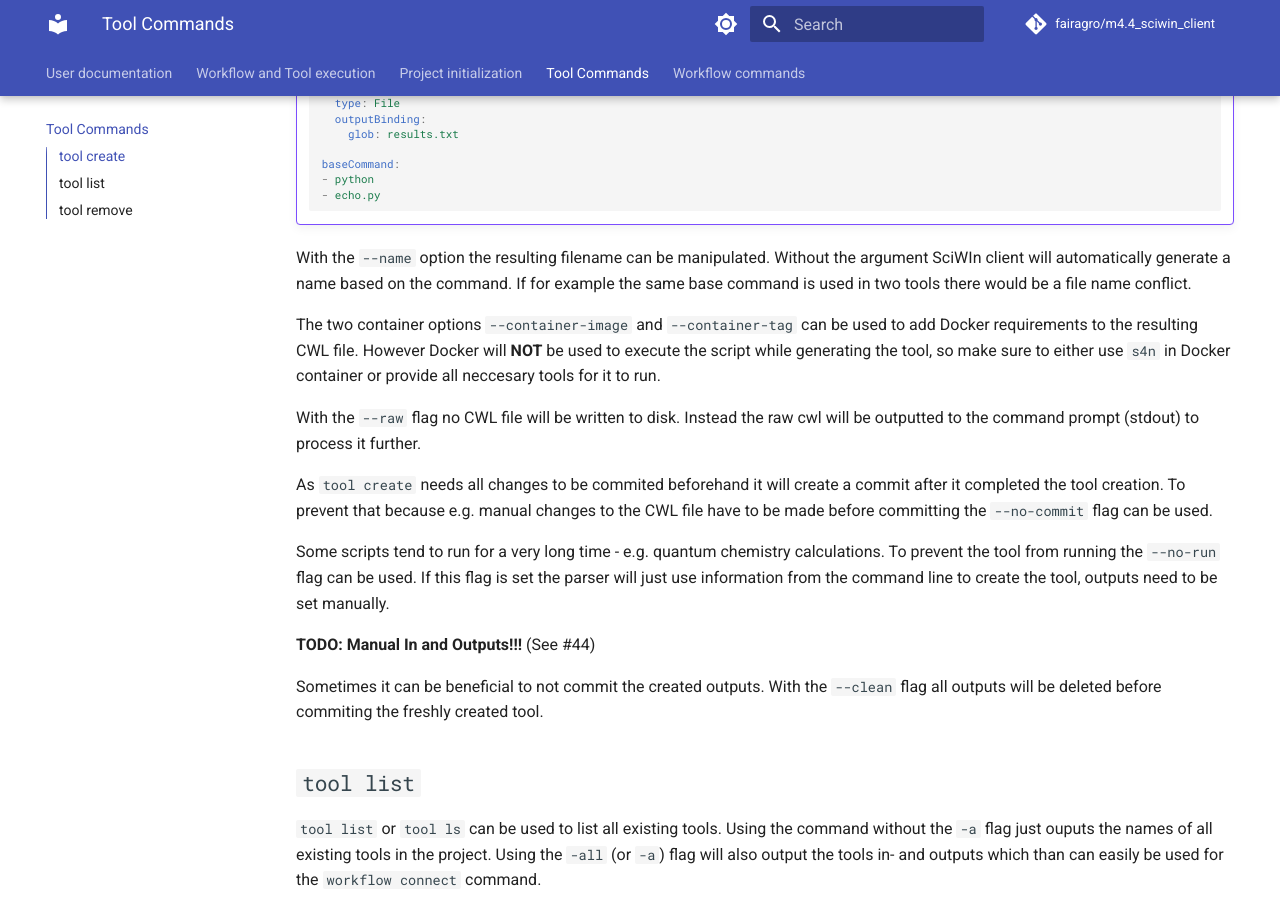
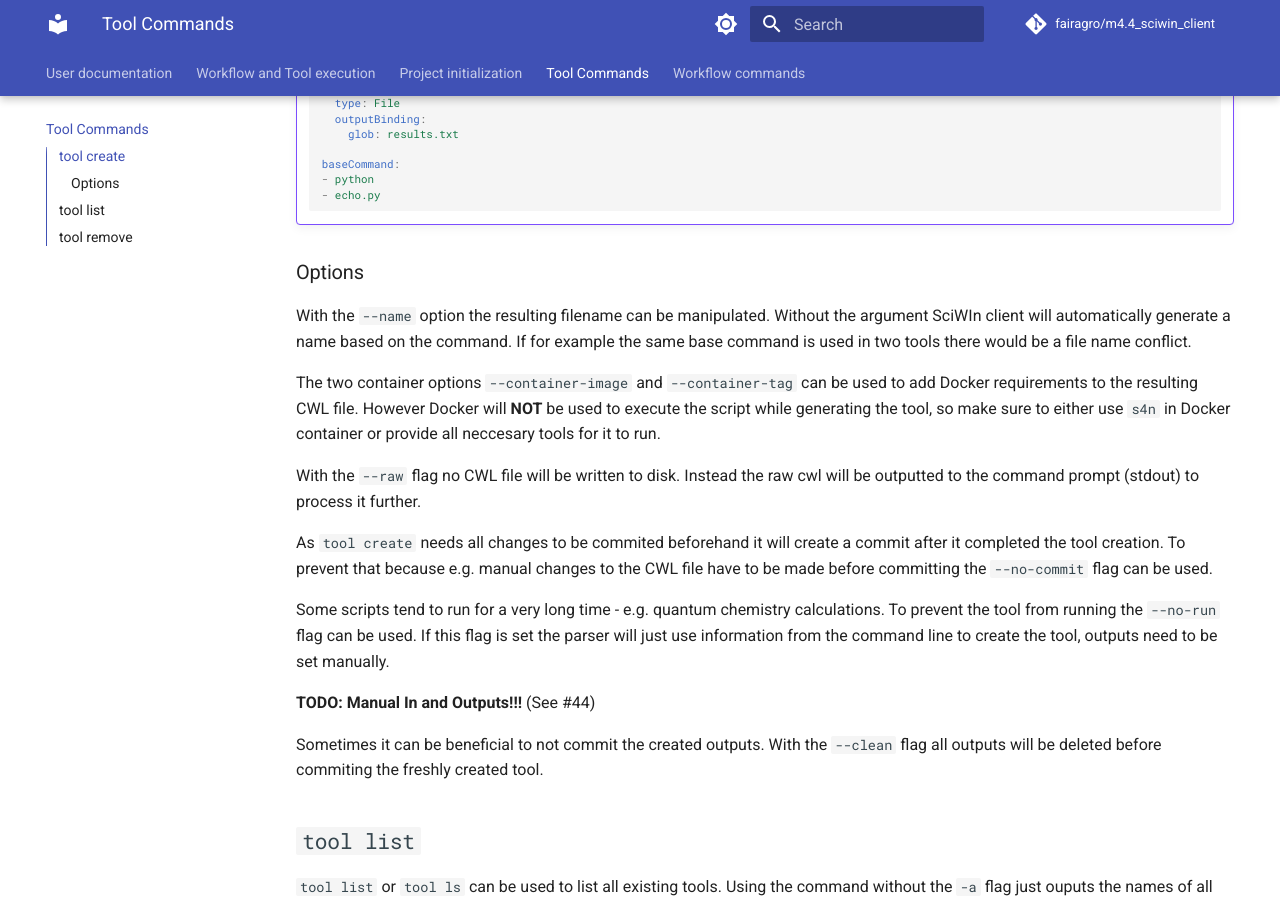
Before and after one commit to fairagro/m4.4_sciwin_client, an MkDocs documentation site: the page built from docs/tool.md, in a window 1280 px wide and 900 px high, scrolled down 1729 px. Built offline with MkDocs 1.6.1 and Material for MkDocs 9.7.7, drawn with Linux system fonts in a browser that asks for light colours; comment, search, counter and statistics services are not loaded.

Commit message:
added h3

````diff
--- a/docs/tool.md
+++ b/docs/tool.md
@@ -84,6 +84,7 @@ Options:
     - echo.py
     ```
 
+### Options
 With the `--name` option the resulting filename can be manipulated. Without the argument SciWIn client will automatically generate a name based on the command. If for example the same base command is used in two tools there would be a file name conflict.
 
 The two container options `--container-image` and `--container-tag` can be used to add Docker requirements to the resulting CWL file. However Docker will **NOT** be used to execute the script while generating the tool, so make sure to either use `s4n` in Docker container or provide all neccesary tools for it to run.
````
